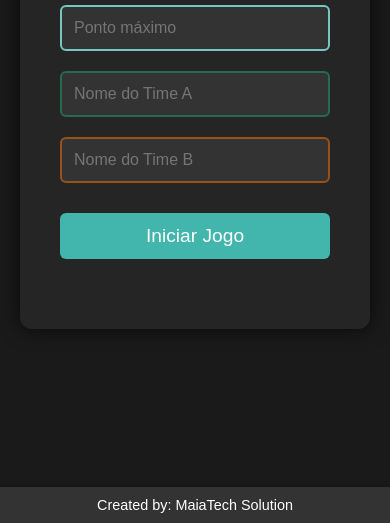
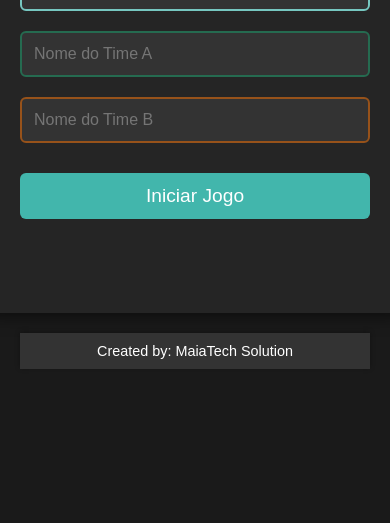
Before and after one commit to maiatech-solution/placar, a plain HTML site: page index.html in a window 390 px wide. Shown: the part 321-844 px from the top of the page. Drawn offline with Linux system fonts and the light colour scheme.

Commit message:
finalizado responsivo2

```diff
--- a/styles.css
+++ b/styles.css
@@ -8,6 +8,7 @@ body {
     align-items: center;
     height: 100vh;
     box-sizing: border-box;
+    flex-direction: column; /* Para empilhar a container e o footer */
 }
 
 .container {
@@ -20,6 +21,7 @@ body {
     color: white;
     display: flex;
     flex-direction: column; /* Colunas por padrão */
+    min-height: 400px; /* Altura mínima para evitar sobreposição */
 }
 
 h1 {
@@ -129,9 +131,7 @@ footer {
     text-align: center;
     padding: 10px 0;
     width: 100%;
-    position: absolute; /* Posiciona o footer na parte inferior */
-    bottom: 0; /* Coloca o footer na parte inferior da janela */
-    left: 0; /* Alinha à esquerda */
+    position: relative; /* Posiciona o footer na parte inferior da janela */
     margin-top: 20px; /* Espaço acima do footer */
     box-shadow: 0 -1px 5px rgba(0, 0, 0, 0.3);
 }
```
